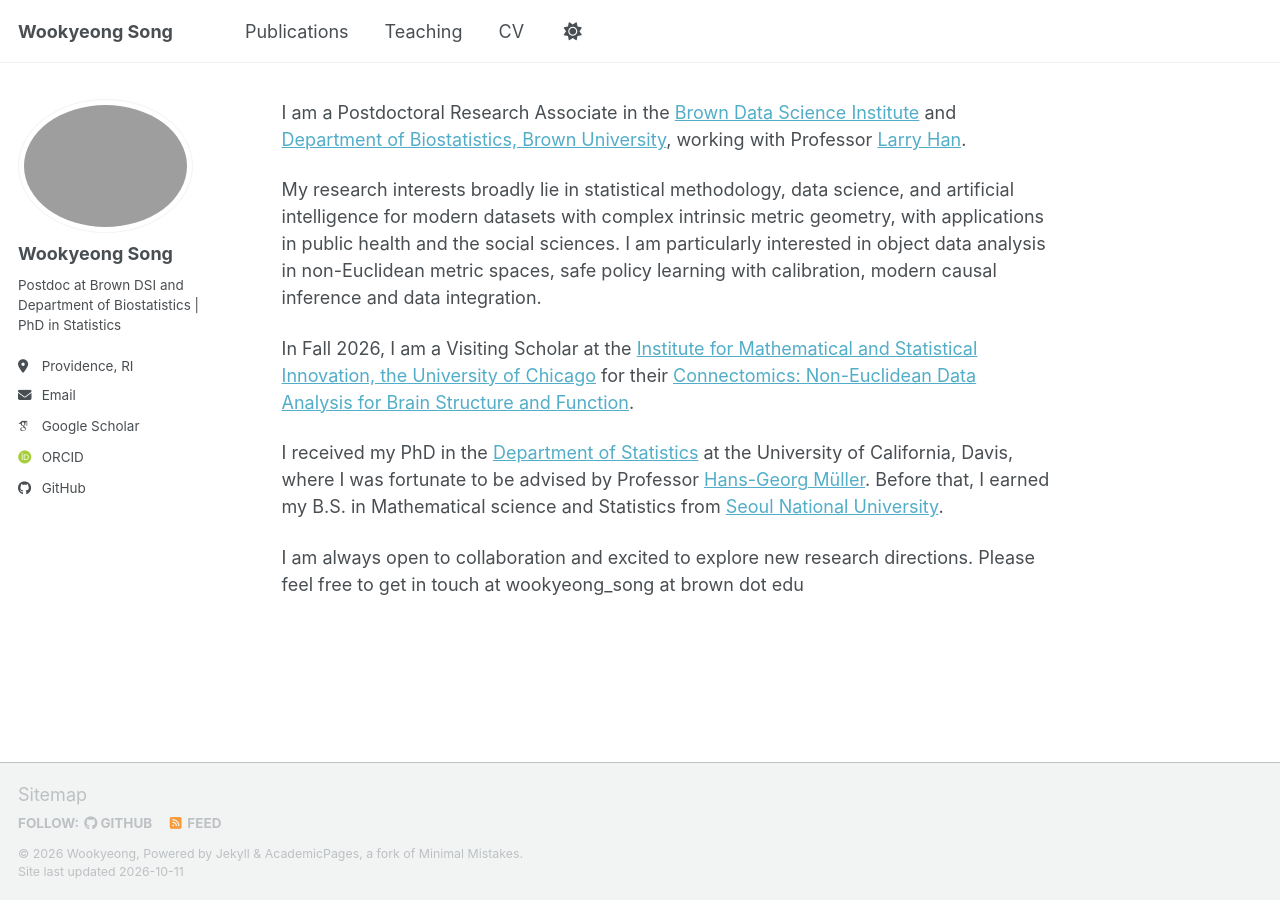
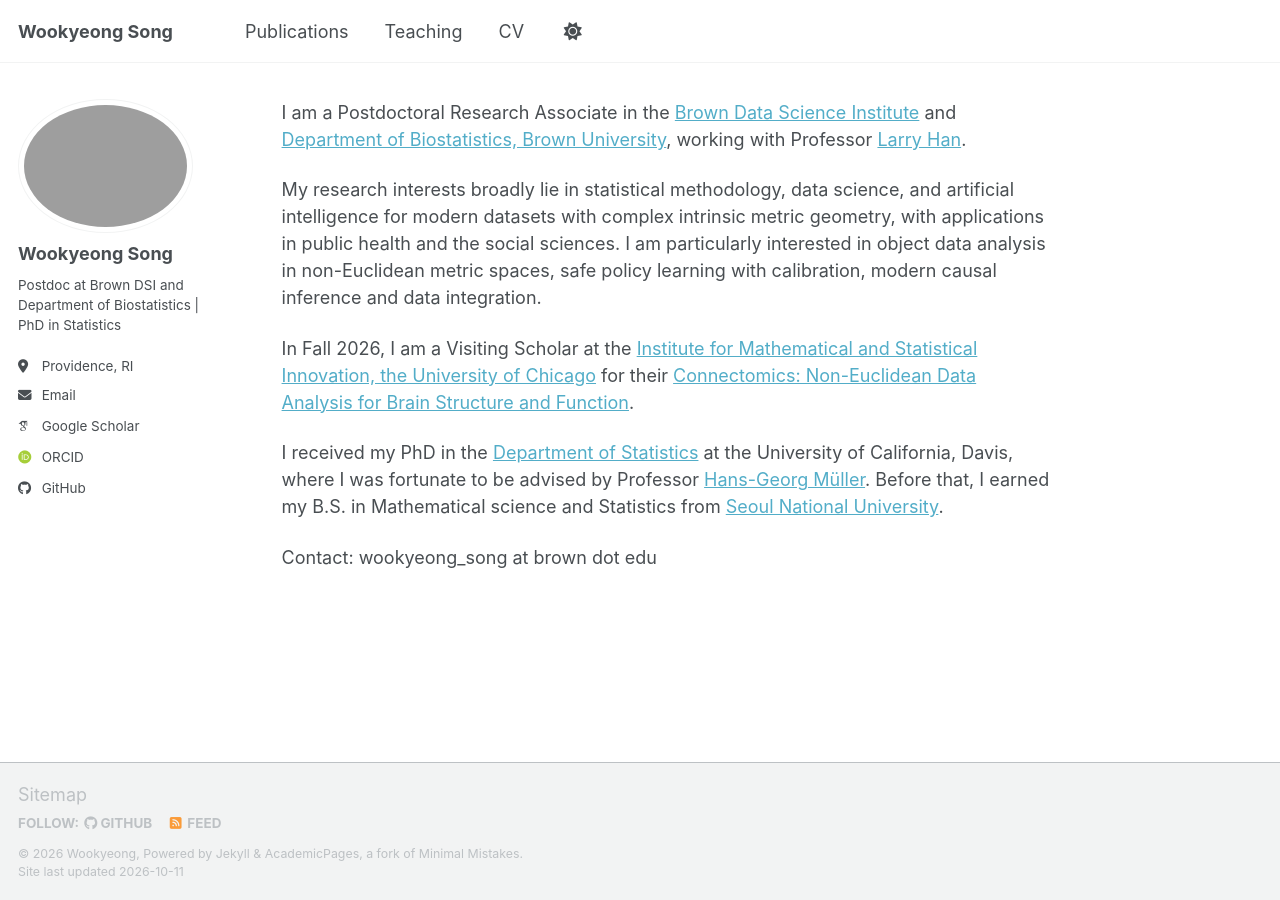
Before and after one commit to wookyeongSong/wookyeongsong.github.io, a Jekyll site: the page built from _pages/about.md, in a window 1280 px wide. Built offline with Jekyll 4.4.1, drawn with Linux system fonts in a browser that asks for light colours; some web fonts are replaced; a script bundle is joined from its source files by our own code; library files that are not in the unit come from our copies.

Commit message:
Update about.md

```diff
--- a/_pages/about.md
+++ b/_pages/about.md
@@ -19,4 +19,4 @@ I received my PhD in the [Department of Statistics](https://statistics.ucdavis.e
 at the University of California, Davis, where I was fortunate to be advised by Professor [Hans-Georg Müller](https://anson.ucdavis.edu/~mueller/).
 Before that, I earned my B.S. in Mathematical science and Statistics from [Seoul National University](https://en.snu.ac.kr/).
 
-I am always open to collaboration and excited to explore new research directions. Please feel free to get in touch at wookyeong_song at brown dot edu
+Contact: wookyeong_song at brown dot edu
```
